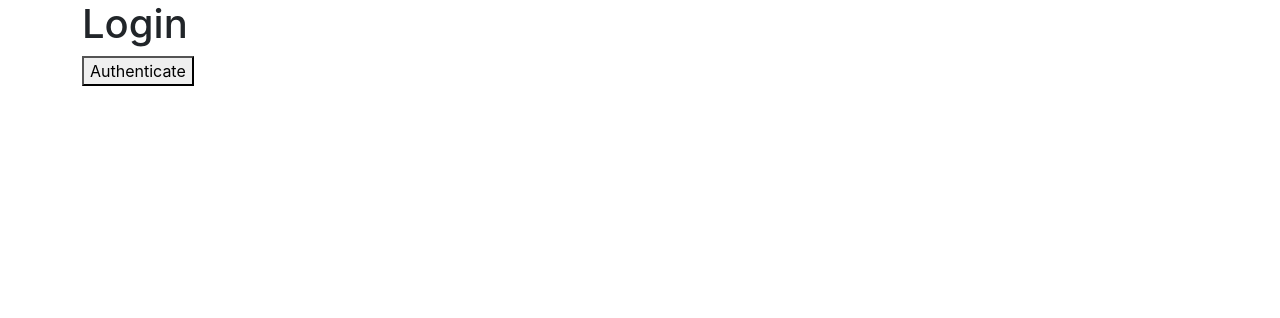
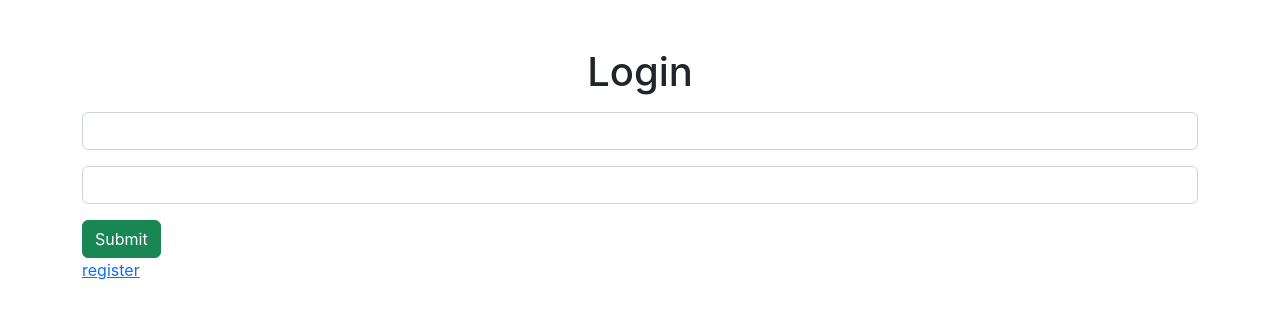
Before and after one commit to Mateusz-11/Registration-Login-system-PERN-JWT, a React (Create React App) app in the folder client/: page /login in a window 1280 px wide. Shown: the top 318 px of the page. Built offline with nearby package versions, Linux system fonts and the light colour scheme.

Commit message:
Build Login Component

```diff
--- a/client/src/components/Login.js
+++ b/client/src/components/Login.js
@@ -1,11 +1,68 @@
-import React from "react";
+import React, { Fragment, useState } from "react";
+import { Link, Redirect } from "react-router-dom";
+
+import { toast } from "react-toastify";
 
 const Login = ({ setAuth }) => {
+	const [inputs, setInputs] = useState({
+		email: "",
+		password: "",
+	});
+
+	const { email, password } = inputs;
+
+	const onChange = (e) =>
+		setInputs({ ...inputs, [e.target.name]: e.target.value });
+
+	const onSubmitForm = async (e) => {
+		e.preventDefault();
+		try {
+			const body = { email, password };
+			const response = await fetch("http://localhost:5000/auth/login", {
+				method: "POST",
+				headers: {
+					"Content-type": "application/json",
+				},
+				body: JSON.stringify(body),
+			});
+
+			const parseRes = await response.json();
+
+			if (parseRes.jwtToken) {
+				localStorage.setItem("token", parseRes.jwtToken);
+				setAuth(true);
+				// toast.success("Logged in Successfully");
+			} else {
+				setAuth(false);
+				// toast.error(parseRes);
+			}
+		} catch (err) {
+			console.error(err.message);
+		}
+	};
+
 	return (
-		<>
-			<h1>Login</h1>
-			<button onClick={() => setAuth(true)}>Authenticate</button>
-		</>
+		<Fragment>
+			<h1 className='mt-5 text-center'>Login</h1>
+			<form onSubmit={onSubmitForm}>
+				<input
+					type='text'
+					name='email'
+					value={email}
+					onChange={(e) => onChange(e)}
+					className='form-control my-3'
+				/>
+				<input
+					type='password'
+					name='password'
+					value={password}
+					onChange={(e) => onChange(e)}
+					className='form-control my-3'
+				/>
+				<button className='btn btn-success btn-block'>Submit</button>
+			</form>
+			<Link to='/register'>register</Link>
+		</Fragment>
 	);
 };
 
--- a/client/src/components/Register.js
+++ b/client/src/components/Register.js
@@ -1,4 +1,5 @@
 import React, { useState } from "react";
+import { Link } from "react-router-dom";
 
 const Register = ({ setAuth }) => {
 	const [inputs, setInputs] = useState({
@@ -74,6 +75,7 @@
 					<button className='btn btn-success btn-block'>Submit</button>
 				</div>
 			</form>
+			<Link to='/login'> Login</Link>
 		</>
 	);
 };
```
